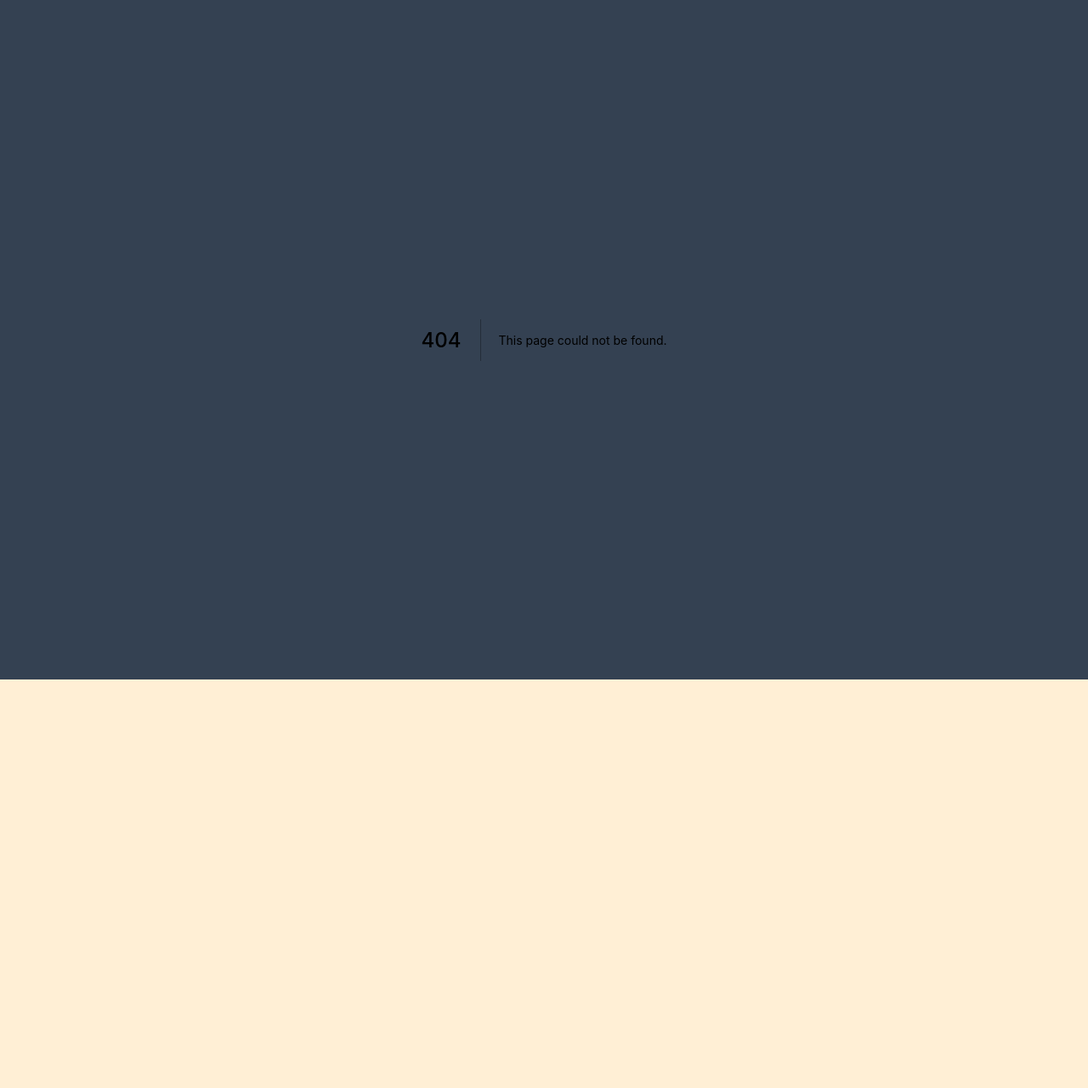
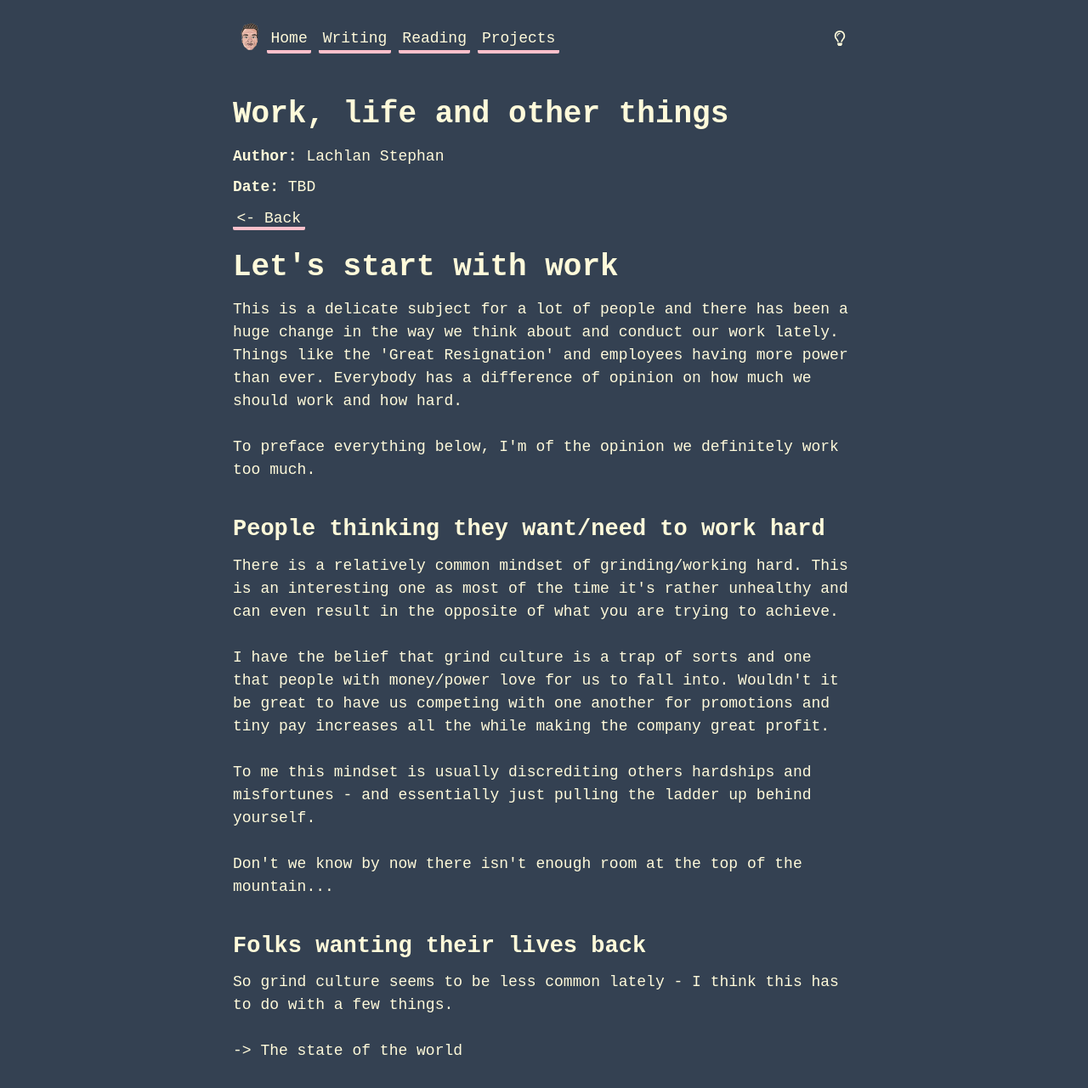
Before and after one commit to LachlanStephan/mysite, a Next.js app: page /writing/work-life-and-other-things in a window 1280 px wide. Before the commit this address had no page. Shown: the top 1281 px of the page at 85% size. Before the commit the page ends 800 px from the top, so only its background shows below. Built offline with nearby package versions, Linux system fonts and the light colour scheme.

Commit message:
new blog wip

```diff
--- a/components/blog/config.js
+++ b/components/blog/config.js
@@ -1,4 +1,9 @@
 export const Config = [
+	// {
+	// 	title: "Work, life and other things",
+	// 	link: "/writing/work-life-and-other-things",
+	// 	tags: "opinion commentary",
+	// },
 	{
 		title: "Quality vs speed",
 		link: "/writing/quality-vs-speed",
--- /dev/null
+++ b/pages/writing/work-life-and-other-things.mdx
@@ -0,0 +1,55 @@
+import Layout from "../../components/layout.js";
+import {BlogFooter} from "../../components/blog/blogFooter";
+import {BlogHeader} from "../../components/blog/blogHeader";
+
+<Layout>
+
+<BlogHeader
+	title="Work, life and other things"
+	date="TBD"
+	author="Lachlan Stephan"
+	headMeta="Work, life and other things"
+/>
+
+# Let's start with work
+
+This is a delicate subject for a lot of people and there has been a huge change in the way we think about and conduct our work lately. Things like the 'Great Resignation' and employees having more power than ever. Everybody has a difference of opinion on how much we should work and how hard.
+
+<br />
+
+To preface everything below, I'm of the opinion we definitely work too much.
+
+<br />
+## People thinking they want/need to work hard
+
+There is a relatively common mindset of grinding/working hard. This is an interesting one as most of the time it's rather unhealthy and can even result in the opposite of what you are trying to achieve.
+
+<br />
+
+I have the belief that grind culture is a trap of sorts and one that people with money/power love for us to fall into. Wouldn't it be great to have us competing with one another for promotions and tiny pay increases all the while making the company great profit.
+
+<br />
+
+To me this mindset is usually discrediting others hardships and misfortunes - and essentially just pulling the ladder up behind yourself.
+
+<br />
+
+Don't we know by now there isn't enough room at the top of the mountain...
+
+<br />
+
+## Folks wanting their lives back
+
+So grind culture seems to be less common lately - I think this has to do with a few things.
+
+<br />
+-> The state of the world
+<br />
+-> Millennials and Gen Z
+<br />
+-> The pandemic
+<br />
+
+<BlogFooter />
+
+</Layout>
```
